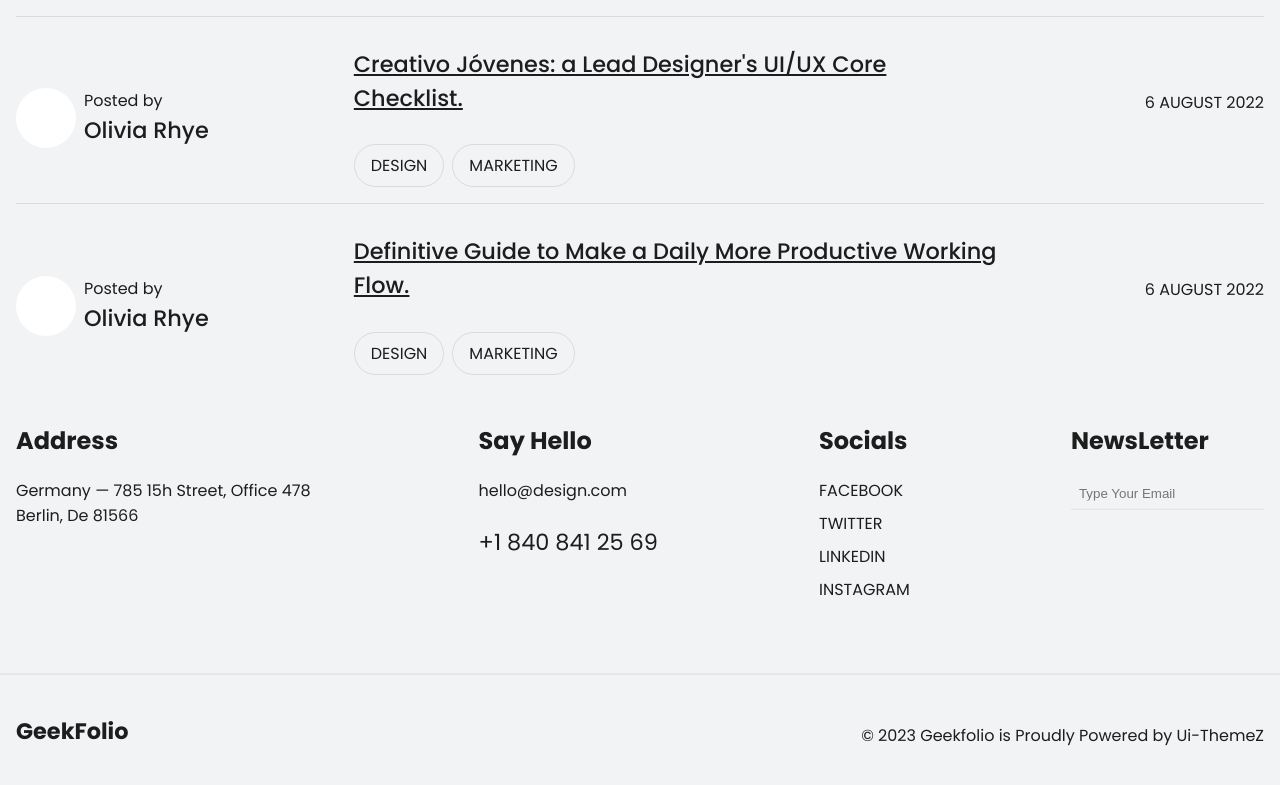
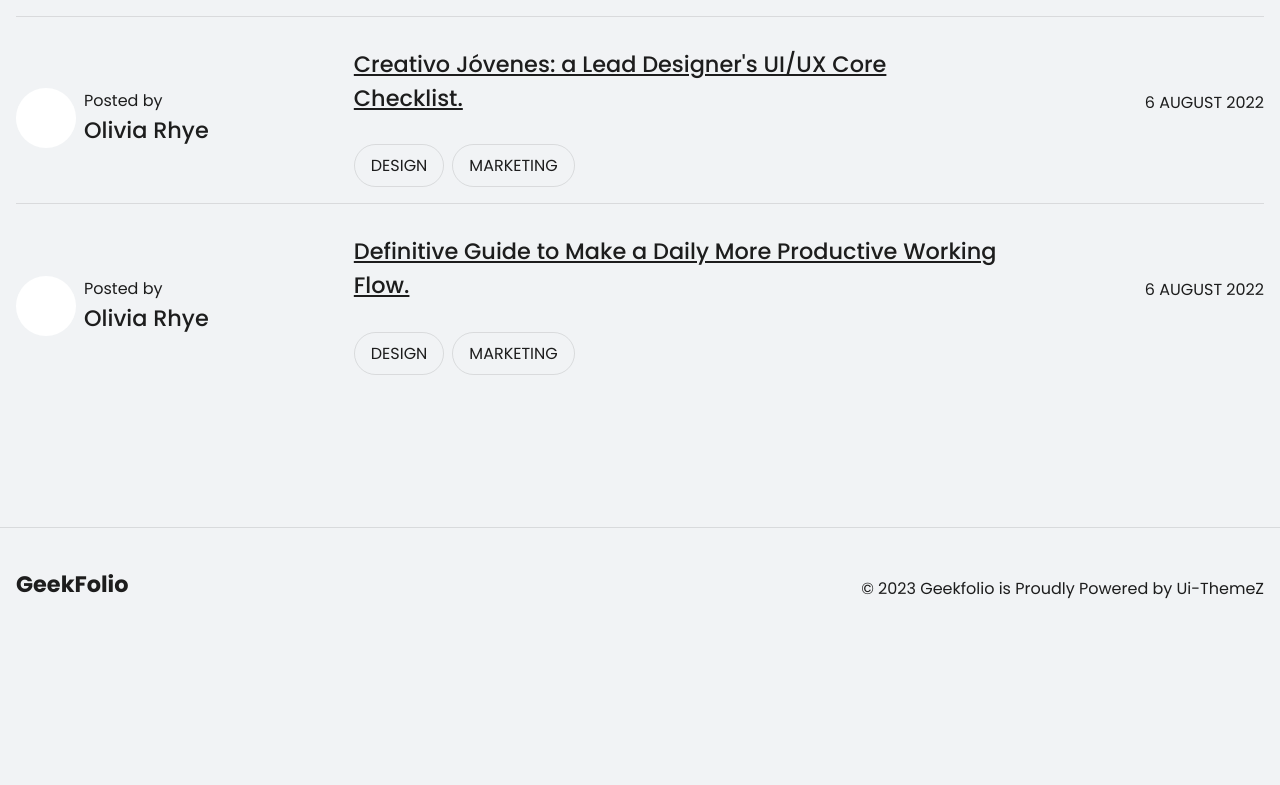
Before and after one commit to TYPESAFE-RUSTY/pro-hr-consultant, a Next.js app: page / in a window 1280 px wide. Shown: the part 2417-3202 px from the top of the page. Built offline with nearby package versions, Linux system fonts and the light colour scheme.

Commit message:
footer scroll bug fixed

```diff
--- a/src/components/Blog.tsx
+++ b/src/components/Blog.tsx
@@ -90,7 +90,7 @@ function BlogTemplate({ blog }: { blog: blogtype }) {
 
 export default function Blog() {
     return (
-        <section className="container section-padding" id="Blog">
+        <section className="container bgcolor section-padding" id="Blog">
             <div className="flex wrap" style={{ marginBlockEnd: "4rem" }}>
                 <div >
                     <h2 className="fs-200">FEATURED STORIES</h2>
--- a/src/styles/footer.css
+++ b/src/styles/footer.css
@@ -1,13 +1,18 @@
+#Footer {
+    position: relative;
+    z-index: -1;
+}
+
 @media screen and (min-width:768px) {
     #Footer {
-        transform: translateY(-50%);
+        transform: translateY(-80%);
         animation: footer ease-in-out;
         animation-timeline: view();
     }
 
     @keyframes footer {
         to {
-            transform: translateY(100%);
+            transform: translateY(180%);
         }
     }
 }
```
